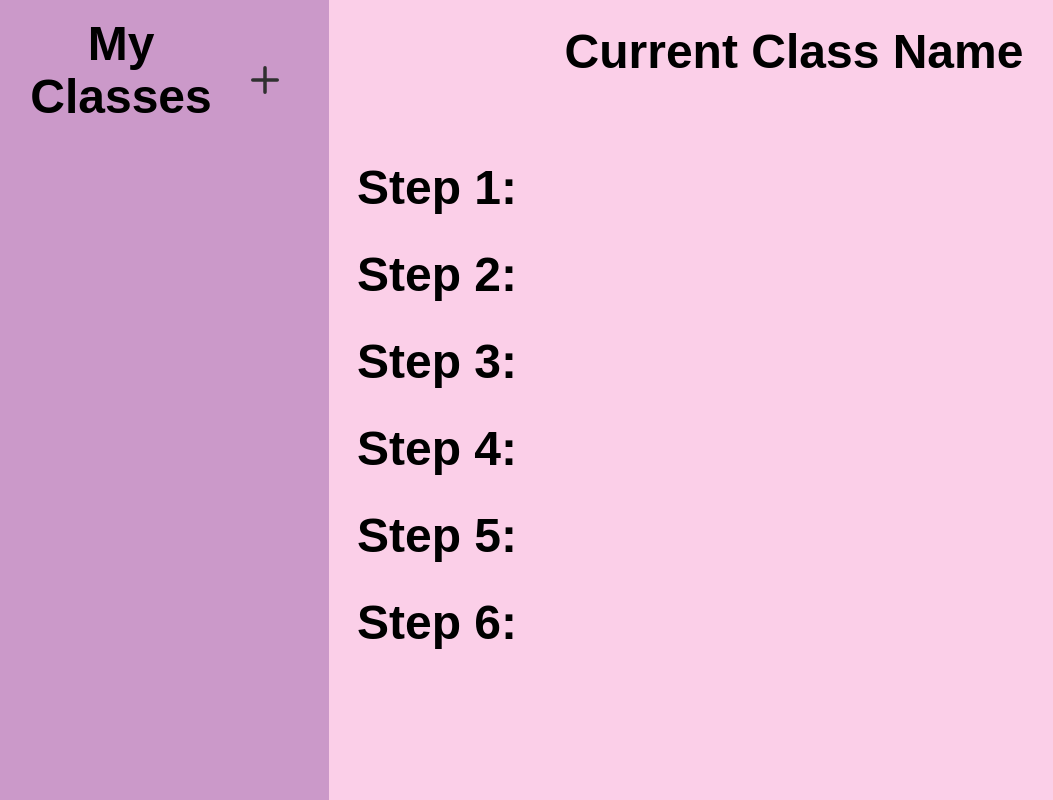
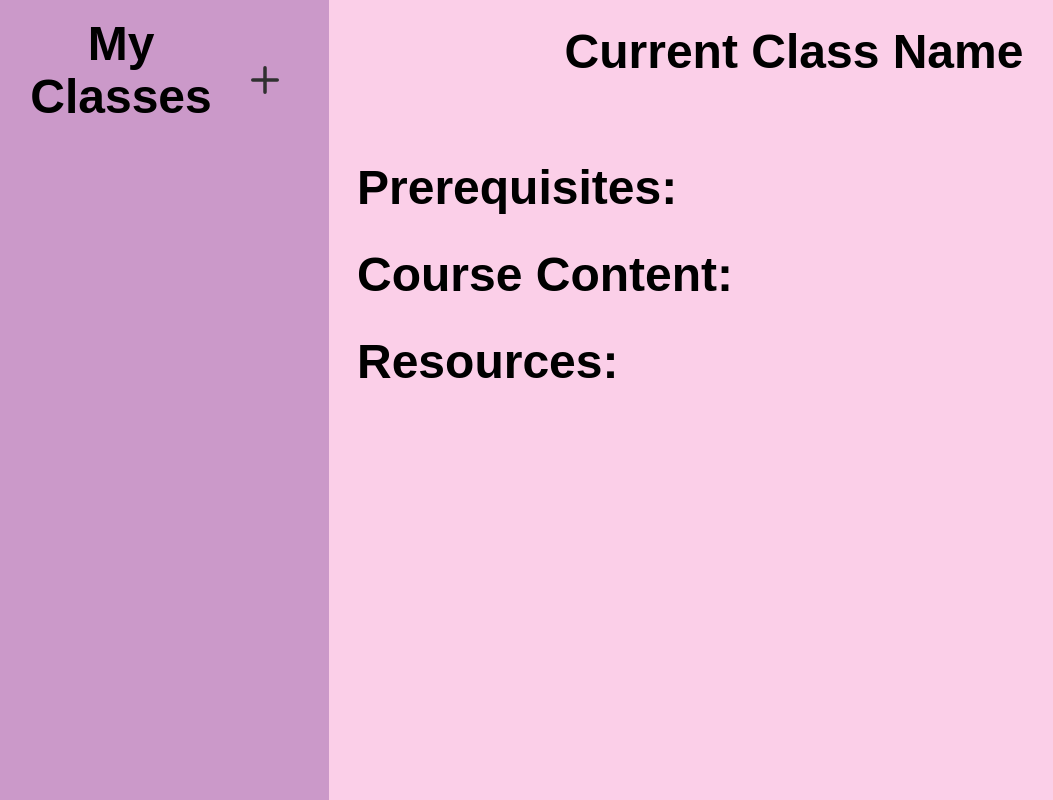
Before and after one commit to bluelijah/Violet, a React (Vite) app in the folder FrontEnd/: page /dashboard in a window 1280 px wide. Shown: the whole page, without its empty margins (21-1074 px from the left). Built offline with nearby package versions, Linux system fonts and the light colour scheme; a web font is replaced by a local one.

Commit message:
first draft of data parse method

```diff
--- a/FrontEnd/src/components/DashboardComponents/MainContent.jsx
+++ b/FrontEnd/src/components/DashboardComponents/MainContent.jsx
@@ -1,16 +1,15 @@
-
+/*
 "use client";
 import { StepAccordion } from "./StepAccordion";
 import styles from "./MainContent.module.css";
 
 export function MainContent() {
+
   const steps = [
-    { title: "Step 1:", content: "sturr stuff stff" },
-    { title: "Step 2:", content: "sturr stuff stff" },
-    { title: "Step 3:", content: "sturr stuff stff" },
-    { title: "Step 4:", content: "sturr stuff stff" },
-    { title: "Step 5:", content: "sturr stuff stff" },
-    { title: "Step 6:", content: "sturr stuff stff" },
+    { title: "Prerequisites:", content: "sturr stuff stff"}, // Add File Data To Content Here
+    { title: "Corse Content:", content: "sturr stuff stff" },
+    { title: "Resources:", content: "sturr stuff stff" },
+
   ];
 
   return (
@@ -27,22 +26,60 @@ export function MainContent() {
     </main>
   );
 }
-/*
-
+*/
 
 "use client";
-import { useDashboard } from "./DashboardContext";
+import { useState, useEffect } from "react";
+import { StepAccordion } from "./StepAccordion";
 import styles from "./MainContent.module.css";
 
 export function MainContent() {
-  const { selectedItem } = useDashboard();
+  const [fileContent, setFileContent] = useState("Loading...");
+  useEffect(() => {
+    async function fetchFile() {
+      try {
+        const response = await fetch("../../../public/From Components to Code Building Your Own Computer.txt"); // Make sure the file is inside `public/`
+        if (!response.ok) throw new Error("File not found");
+        const text = await response.text();
+
+        // Extract content between "## Prerequisites" and "## Course Content"
+        const lines = text.split("\n");
+        let capturing = false;
+        let extractedLines = [];
+
+        for (let line of lines) {
+          if (line.trim() === "## Course Content") break;
+          if (capturing) extractedLines.push(line);
+          if (line.trim() === "## Prerequisites") capturing = true;
+        }
+
+        setFileContent(extractedLines.join("\n").trim() || "No content found.");
+      } catch (error) {
+        console.error("Error loading file:", error);
+        setFileContent("Error loading prerequisites.");
+      }
+    }
+
+    fetchFile();
+  }, []);
+
+  const steps = [
+    { title: "Prerequisites:", content: fileContent }, // Dynamic File Data
+    { title: "Course Content:", content: "sturr stuff stff" },
+    { title: "Resources:", content: "sturr stuff stff" },
+  ];
 
   return (
     <main className={styles.mainContent}>
-      <h2 className={styles.currentClass}>{selectedItem || "No class selected"}</h2>
-      {/* Render your steps or details based on selectedItem * /}
-      <p>Additional content for {selectedItem} goes here...</p>
+      <h2 className={styles.currentClass}>Current Class Name</h2>
+      {steps.map((step, index) => (
+        <StepAccordion
+          key={index + 1}
+          stepNumber={index + 1}
+          title={step.title}
+          content={step.content}
+        />
+      ))}
     </main>
   );
 }
-*/
```
